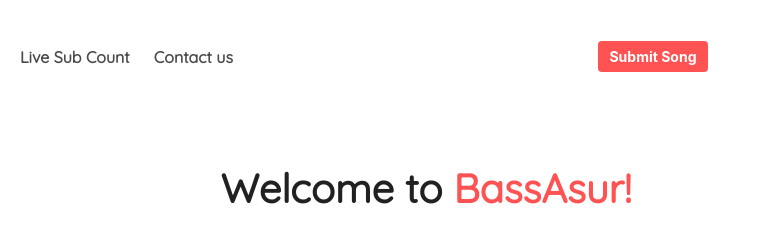
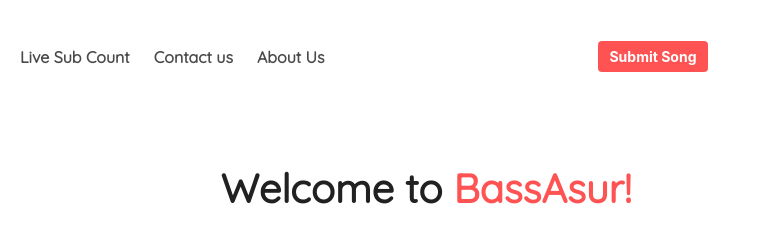
Before and after one commit to bassasur/bassasur, a plain HTML site: page index.html in a window 1280 px wide. Shown: the top 230 px of the page, 508-1280 px from the left. Drawn offline with nearby package versions, Linux system fonts and the light colour scheme.

Commit message:
Update index.html

```diff
--- a/index.html
+++ b/index.html
@@ -54,6 +54,10 @@
 
                 <a class="navbar-item" href="contact.html">
                   Contact us
+                </a>
+
+                <a class="navbar-item" href="aboutus.html">
+                  About Us
                 </a>
 
               </div>
```
